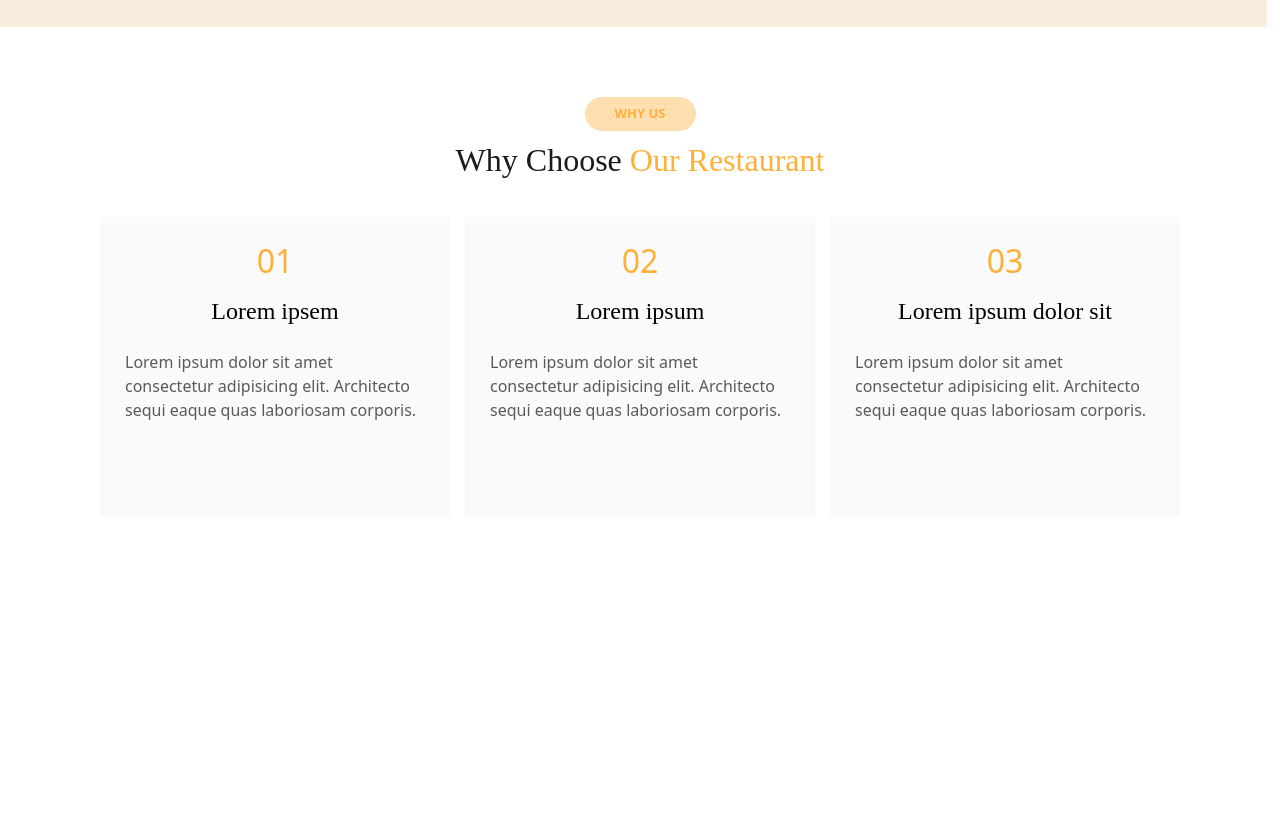
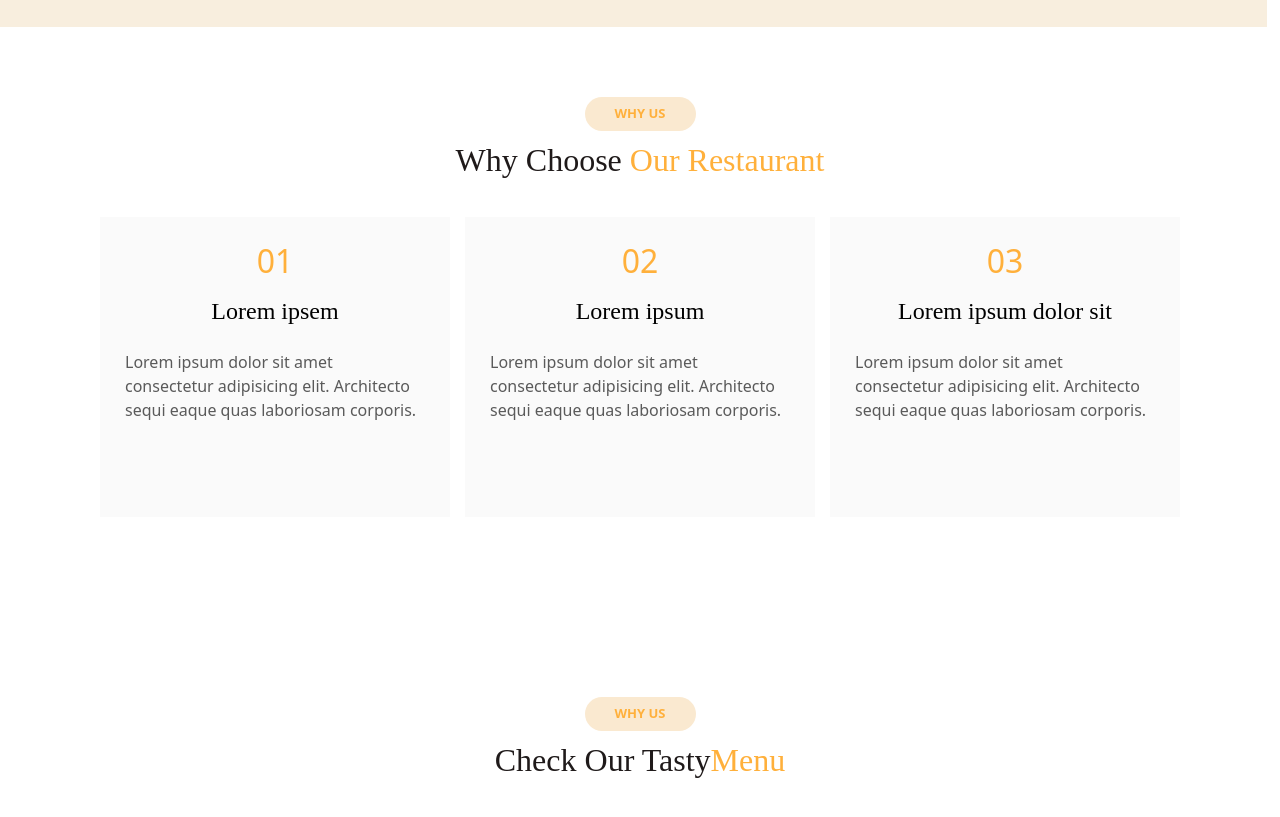
Before and after one commit to meriemjabrane1-etu-cyber/meriem_jabrane_Final_Project_HTML_CSS, a website: page index.html in a window 1280 px wide. Shown: the part 1253-2070 px from the top of the page. Before the commit the page ends 1880 px from the top, so only its background shows below. Drawn offline with nearby package versions, Linux system fonts and the light colour scheme.

Commit message:
top_menu

```diff
--- a/index.html
+++ b/index.html
@@ -191,7 +191,12 @@
 
     <!-- Menu -->
 
-
+    <section class="Menu">
+        <div class="sor">
+            <a href="">WHY US</a>
+            <h2>Check Our Tasty<span class="yellow">Menu</span></h2>
+        </div>
+    </section>
 
     <!-- specials -->
 
--- a/src/sass/modules/body/_main_body.scss
+++ b/src/sass/modules/body/_main_body.scss
@@ -4,6 +4,7 @@
 
 }
 
+
 // .arrow-up{
 //     width: 50px;
 //     height: 50px;
--- a/src/sass/modules/main/_box.scss
+++ b/src/sass/modules/main/_box.scss
@@ -1,16 +1,14 @@
 .box {
     height: 600px;
-    @include myDisplay(flex, center, center, none, 10px);
-    flex-direction: column;
+    @include myDisplay(flex, column, center, none, 10px);
+    // flex-direction: ;
 
     .sor {
-        @include myDisplay(flex, center, center, none, 10px);
-        flex-direction: column;
+        @include myDisplay(flex, column, center, none, 10px);
         padding-top: 70px;
-        // border-radius: 10px;
 
         a {
-            background-color: rgb(254, 223, 176);
+            background-color: rgb(250, 233, 208);
             color: $_yellow;
             text-decoration: none;
             padding: 7px 30px;
--- a/src/sass/modules/main/_menu.scss
+++ b/src/sass/modules/main/_menu.scss
@@ -0,0 +1,34 @@
+.Menu{
+    height: 900px;
+    // background-color: aquamarine !important;
+
+     .sor {
+        @include myDisplay(flex, center, center, none, 10px);
+        flex-direction: column;
+        padding-top: 70px;
+        // border-radius: 10px;
+
+        a {
+            background-color: rgb(250, 233, 208);
+            color: $_yellow;
+            text-decoration: none;
+            padding: 7px 30px;
+            font-size: 13px;
+            font-weight: 600;
+            border-radius: 20px;
+            cursor: default;
+        }
+
+        h2 {
+
+            font-weight: 400;
+            color: rgb(31, 26, 26);
+            letter-spacing: 1;
+            font-family: "Pacifico";
+
+            span {
+                color: $_yellow;
+            }
+        }
+    }
+}
```
Also changed, not shown: public/css/app.css, 1 other file.
